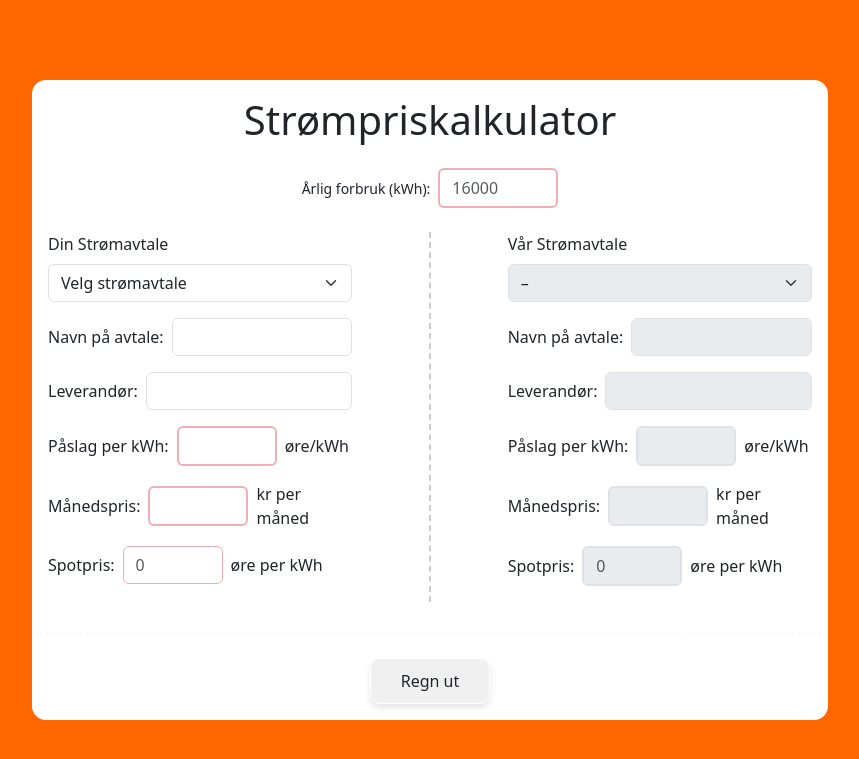
After one commit to chrishag1/strom.powersuite.no, a Flask app: page /embeded in a window 1280 px wide. The commit adds this page. Shown: the top 759 px of the page, without its empty margins (210-1069 px from the left). Run offline with Flask 3, Linux system fonts and the light colour scheme; data that the repository does not hold is empty; some libraries are stand-ins or nearby versions.

Commit message:
Lagt til en embeded versjon for iFrames

```diff
--- a/app.py
+++ b/app.py
@@ -12,5 +12,19 @@
     return render_template('index.html', stromavtaler=strømavtaler, standard_avtale=standard_avtaler)
 
 
+@app.route("/embeded")
+def embeded():
+    strømavtaler, standard_avtaler = hent_data()
+
+    return render_template('embeded.html', stromavtaler=strømavtaler, standard_avtale=standard_avtaler)
+
+
+@app.route("/test")
+def test():
+    strømavtaler, standard_avtaler = hent_data()
+
+    return render_template('test.html', stromavtaler=strømavtaler, standard_avtale=standard_avtaler)
+
+
 if __name__ == '__main__':
-    app.run()
+    app.run(host="192.168.1.81", port=5000, debug=True)
--- a/static/index.css
+++ b/static/index.css
@@ -22,6 +22,20 @@ body {
     overflow: auto;
 }
 
+.embed-card {
+    background-color: white;
+    padding: 1rem;
+    border-radius: 1rem;
+    width: 95%;
+    min-width: 300px;
+    max-width: 800px;
+    border-color: #FF6600;
+    border-style: solid;
+    border-width: 2px;
+    overflow: hidden;
+}
+
+
 .calculate-btn{
     background-color: #c8c8c8;
     border: 2px solid black;
--- /dev/null
+++ b/templates/embeded.html
@@ -0,0 +1,314 @@
+{% extends "layout.html" %}
+
+{% block title %}
+    Strømpris kalkulator
+{% endblock %}
+
+
+{% block main %}
+    <div class="embed-card">
+        <h1 class="text-center mb-4">Strømpriskalkulator</h1>
+
+        <!-- Årlig forbruk -->
+        <div class="d-flex justify-content-center align-items-center mb-4">
+            <label for="annual-usage" class="form-label small me-2 mb-0">Årlig forbruk (kWh):</label>
+            <input type="number" class="form-control border border-danger-subtle border-2" id="annual-usage" placeholder="16000" style="width: 120px;">
+        </div>
+
+        <!-- Sammenligning av avtaler -->
+        <div class="row">
+            <!-- Venstre kolonne -->
+            <div class="col-12 col-md-5">
+                <!-- Velge strømavtale -->
+                <div class="mb-3">
+                    <label for="select-deal-2" class="form-label">Din Strømavtale</label>
+                    <select class="form-select select-power-deal" id="select-deal-2" data-side="2">
+                        <option disabled selected>Velg strømavtale</option>
+                        {% for avtale in stromavtaler %}
+                            <option
+                              value="{{ avtale["id"] }}"
+                              data-navn="{{ avtale["navn"] }}"
+                              data-leverandor="{{ avtale["selskap"] }}"
+                              data-paslag="{{ avtale["paaslag"] }}"
+                              data-maned="{{ avtale["maanedspris"] }}"
+                              data-pris="{{ avtale["kwpris"] }}"
+                            >
+                              {{ avtale["navn"] }} – {{ avtale["selskap"] }}
+                            </option>
+                        {% endfor %}
+                    </select>
+                </div>
+
+                <!-- Navn på avtale -->
+                <div class="mb-3 d-flex align-items-center">
+                    <label for="deal-name-2" class="form-label me-2 mb-0" style="white-space: nowrap;">Navn på avtale:</label>
+                    <input type="text" class="form-control" id="deal-name-2">
+                </div>
+
+                <!-- Leverandør -->
+                <div class="mb-3 d-flex align-items-center">
+                    <label for="provider-2" class="form-label me-2 mb-0" style="white-space: nowrap;">Leverandør:</label>
+                    <input type="text" class="form-control" id="provider-2">
+                </div>
+
+                <!-- Påslag -->
+                <div class="mb-3" id="markup-2-row">
+                    <div class="d-flex align-items-center">
+                        <label for="markup-2" class="form-label me-2 mb-0">Påslag per kWh:</label>
+                        <input type="number" class="form-control me-2 border border-danger-subtle border-2" id="markup-2" style="width: 100px;">
+                        <span>øre/kWh</span>
+                    </div>
+                </div>
+
+                <!-- Månedspris -->
+                <div class="mb-3" id="monthly-2-row">
+                    <div class="d-flex align-items-center">
+                        <label for="monthly-2" class="form-label me-2 mb-0">Månedspris:</label>
+                        <input type="number" class="form-control me-2 border border-danger-subtle border-2" id="monthly-2" style="width: 100px;">
+                        <span>kr per måned</span>
+                    </div>
+                </div>
+
+                <!-- Strømpris -->
+                <div class="mb-3" id="baseprice-2-row">
+                    <div class="d-flex align-items-center">
+                        <label for="baseprice-2" class="form-label me-2 mb-0">Spotpris:</label>
+                        <input type="number" class="form-control me-2 border border-danger-subtle" id="baseprice-2" style="width: 100px;" placeholder="0">
+                        <span>øre per kWh</span>
+                    </div>
+                </div>
+            </div>
+
+
+            <!-- Vertikal linje (kun på større skjermer) -->
+            <div class="d-none d-md-flex col-md-2 justify-content-center">
+                <div style="border-left: 2px dashed #ccc; height: 100%;"></div>
+            </div>
+
+            <!-- Horisontal linje på små skjermer -->
+            <div class="col-12 d-md-none mt-2 mb-3">
+                <div style="border-top: 2px dashed #ccc; width: 100%"></div>
+            </div>
+
+            <!-- Høyre kolonne -->
+            <div class="col-12 col-md-5">
+                <!-- Velge strømavtale -->
+                <div class="mb-3">
+                    <label for="select-deal-1" class="form-label">Vår Strømavtale</label>
+                    <select class="form-select select-power-deal" id="select-deal-1" data-side="1" disabled>
+                        <option selected>{{ standard_avtale["navn"] }} – {{ standard_avtale["selskap"] }}</option>
+                    </select>
+                </div>
+
+               <!-- Navn på avtale -->
+                <div class="mb-3 d-flex align-items-center">
+                    <label for="deal-name-1" class="form-label me-2 mb-0" style="white-space: nowrap;">Navn på avtale:</label>
+                    <input type="text" class="form-control" id="deal-name-1" disabled>
+                </div>
+
+                <!-- Leverandør -->
+                <div class="mb-3 d-flex align-items-center">
+                    <label for="provider-1" class="form-label me-2 mb-0" style="white-space: nowrap;">Leverandør:</label>
+                    <input type="text" class="form-control" id="provider-1" disabled>
+                </div>
+
+                <!-- Påslag -->
+                <div class="mb-3" id="markup-1-row">
+                    <div class="d-flex align-items-center">
+                        <label for="markup-1" class="form-label me-2 mb-0">Påslag per kWh:</label>
+                        <input type="number" class="form-control me-2 border border-2" id="markup-1" style="width: 100px;" disabled>
+                        <span>øre/kWh</span>
+                    </div>
+                </div>
+
+                <!-- Månedspris -->
+                <div class="mb-3" id="monthly-1-row">
+                    <div class="d-flex align-items-center">
+                        <label for="monthly-1" class="form-label me-2 mb-0">Månedspris:</label>
+                        <input type="number" class="form-control me-2 border border-2" id="monthly-1" style="width: 100px;" disabled>
+                        <span>kr per måned</span>
+                    </div>
+                </div>
+
+                <!-- Strømpris -->
+                <div class="mb-3" id="baseprice-1-row">
+                    <div class="d-flex align-items-center">
+                        <label for="baseprice-1" class="form-label me-2 mb-0">Spotpris:</label>
+                        <input type="number" class="form-control me-2 border border-2" id="baseprice-1" style="width: 100px;" placeholder="0" disabled>
+                        <span>øre per kWh</span>
+                    </div>
+                </div>
+            </div>
+
+
+
+            <!-- Vannrett stiplet linje -->
+            <hr style="border-top: 2px dashed #eee; margin-top: 30px;">
+
+            <!-- Resultat og knapp -->
+            <div id="result-row" class="text-center mt-2">
+                <button id="calculate-btn" class="btn" style="background-color: #f0f0f0; border: 1px solid white; border-radius: 10px; box-shadow: 0 4px 6px rgba(0,0,0,0.1); padding: 10px 30px;">
+                    Regn ut
+                </button>
+            </div>
+        </div>
+    </div>
+
+    <script>
+        $(document).ready(function()
+        {
+
+            $('.select-power-deal').select2({
+                placeholder: "Velg en strømavtale",
+                width: '100%'
+            });
+
+            // Fokuser søkefeltet automatisk når dropdown åpnes
+            $(document).on('select2:open', () => {
+                document.querySelector('.select2-container--open .select2-search__field').focus();
+            });
+
+
+            // Autoutfyll når en avtale velges
+            $('.select-power-deal').on('select2:select', function (e) {
+
+              const selected = e.params.data.element.dataset;
+
+              document.getElementById(`deal-name-2`).value = selected.navn;
+              document.getElementById(`provider-2`).value = selected.leverandor;
+              document.getElementById(`markup-2`).value = selected.paslag;
+              document.getElementById(`monthly-2`).value = selected.maned;
+              document.getElementById(`baseprice-2`).value = selected.pris;
+            });
+
+            // Fjern verdier hvis bruker fjerner valget
+            $('.select-power-deal').on('select2:clear', function (e) {
+
+              document.getElementById(`deal-name-2`).value = ""
+              document.getElementById(`provider-2`).value = ""
+              document.getElementById(`markup-2`).value = ""
+              document.getElementById(`monthly-2`).value = ""
+              document.getElementById(`baseprice-2`).value = ""
+            });
+
+            document.getElementById(`deal-name-1`).value = "{{ standard_avtale["navn"] }}";
+            document.getElementById(`provider-1`).value = "{{ standard_avtale["selskap"] }}";
+            document.getElementById(`markup-1`).value = {{ standard_avtale["paaslag"] }};
+            document.getElementById(`monthly-1`).value = {{ standard_avtale["maanedspris"] }};
+            document.getElementById(`baseprice-1`).value = {{ standard_avtale["kwpris"] }};
+
+
+        });
+
+    </script>
+
+    <script>
+        function sendHeight() {
+            const height = document.body.scrollHeight;
+            const width = document.body.scrollWidth;
+
+            window.parent.postMessage({
+                type: 'resize-iframe',
+                height: height,
+                width: width
+            }, '*'); // Du kan spesifisere eksakt domene her for ekstra sikkerhet
+        }
+
+       document.getElementById("calculate-btn").addEventListener("click", function () {
+           let usage = parseFloat(document.getElementById("annual-usage").value);
+           if (isNaN(usage) || usage <= 0) {
+               usage = 16_000
+           }
+
+           if (isNaN(parseFloat(document.getElementById("baseprice-1").value))) {
+               document.getElementById("baseprice-1").value = 0
+           }
+
+           if (isNaN(parseFloat(document.getElementById("baseprice-2").value))) {
+              document.getElementById("baseprice-2").value = 0
+           }
+
+
+           const leftFields = {
+               ons: document.getElementById("markup-1"),
+               fixed: document.getElementById("monthly-1"),
+               power: document.getElementById("baseprice-1")
+           };
+
+            const rightFields = {
+                ons: document.getElementById("markup-2"),
+                fixed: document.getElementById("monthly-2"),
+                power: document.getElementById("baseprice-2")
+            };
+
+        // Fjern gamle feilmeldinger og resultater
+        document.querySelectorAll(".error-msg").forEach(e => e.remove());
+        document.querySelectorAll(".price-result").forEach(e => e.remove());
+
+        const sides = [leftFields, rightFields];
+        const results = [];
+
+        sides.forEach((fields, index) => {
+            let valid = true;
+
+            Object.entries(fields).forEach(([key, input]) => {
+                if (!input.value || input.value.trim() === "") {
+                    const msg = document.createElement("div");
+                    msg.className = "error-msg text-danger small mt-1";
+                    msg.innerText = "Vennligst skriv inn en verdi";
+
+                    // Finn container-row og legg meldingen etter hele raden
+                    const container = input.closest(".mb-3");
+                    container.appendChild(msg);
+                    valid = false;
+                }
+            });
+
+            if (valid) {
+                const onslag = parseFloat(fields.ons.value);
+                const fixed = parseFloat(fields.fixed.value);
+                const power = parseFloat(fields.power.value);
+                const yearly = (onslag + power) / 100 * usage + fixed * 12;
+                const monthly = yearly / 12;
+
+                const output = document.createElement("div");
+                output.className = "price-result text-success mt-2";
+                output.innerHTML = `
+                    <p>Strømpris per år: ${yearly.toFixed(2)} kr</p>
+                    <p>Strømpris per måned: ${monthly.toFixed(2)} kr</p>
+                `;
+                // Plasser under siste felt i kolonnen
+                fields.fixed.closest(".col-12").appendChild(output);
+
+                results.push({ side: index, value: yearly });
+            }
+        });
+
+        if (results.length === 2) {
+            const cheaper = results[0].value < results[1].value ? 0 : 1;
+            const difference_year = Math.abs(results[0].value - results[1].value);
+            const difference_month = difference_year / 12
+
+            const saveLine = document.createElement("div");
+            saveLine.className = "price-result text-primary fw-bold mt-2";
+            saveLine.innerText = `Sparer: ${difference_year.toFixed(2)} kr/år \n ${difference_month.toFixed(2)}kr/måned`;
+
+            const side = cheaper === 0 ? leftFields : rightFields;
+            side.fixed.closest(".col-12").appendChild(saveLine);
+        }
+
+           sendHeight()
+       });
+
+       document.addEventListener("keydown", function (e) {
+            if (e.key === "Enter") {
+                e.preventDefault(); // Hindrer eventuell form-submit
+                document.getElementById("calculate-btn").click(); // Trigger knappens funksjon
+            }
+        });
+
+
+       window.onload = sendHeight;
+    </script>
+
+{% endblock %}
```
